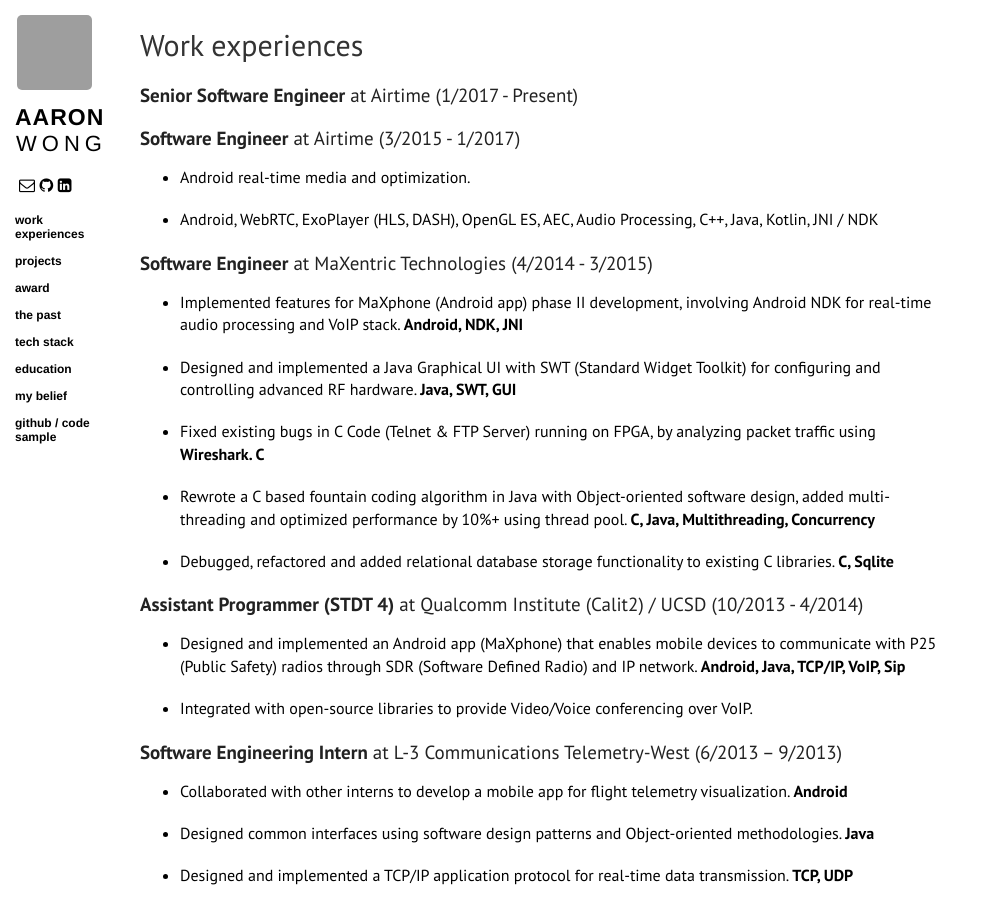
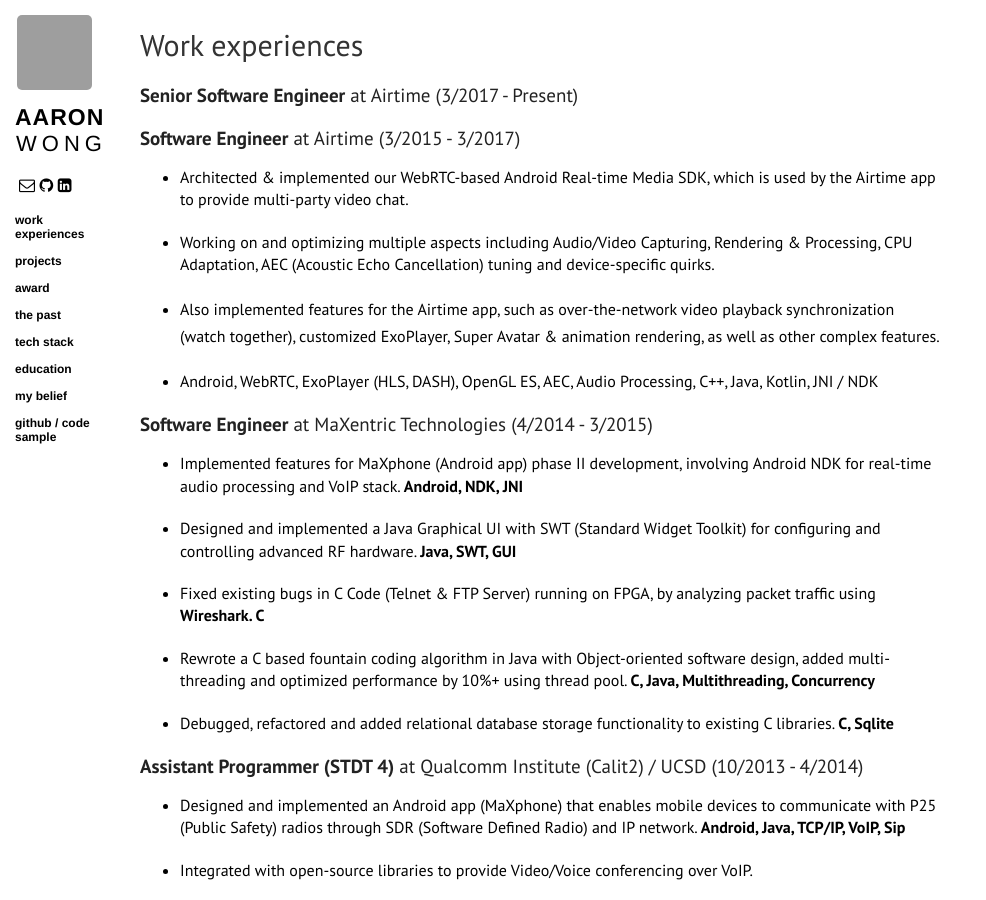
Before and after one commit to aaron112/aaron112.github.io, a Jekyll site: the page built from index.md, in a window 1280 px wide and 900 px high. Shown: the whole window, without its empty margins (0-986 px from the left). Built offline with Jekyll 4.4.1, drawn with Linux system fonts in a browser that asks for light colours; nearby versions of some CDN libraries; grey boxes are pictures that could not be loaded.

Commit message:
Update index.md

```diff
--- a/index.md
+++ b/index.md
@@ -6,9 +6,12 @@ title: ""
 
 <a id="work-exp"></a>
 ## Work experiences
-### **Senior Software Engineer** at Airtime (1/2017 - Present)
-### **Software Engineer** at Airtime (3/2015 - 1/2017)
-- Android real-time media and optimization.
+### **Senior Software Engineer** at Airtime (3/2017 - Present)
+### **Software Engineer** at Airtime (3/2015 - 3/2017)
+- Architected & implemented our WebRTC-based Android Real-time Media SDK, which is used by the Airtime app to provide multi-party video chat.
+- Working on and optimizing multiple aspects including Audio/Video Capturing, Rendering & Processing, CPU Adaptation, AEC (Acoustic Echo Cancellation) tuning and device-specific quirks.
+- Also implemented features for the Airtime app, such as over-the-network video playback synchronization (watch together), customized ExoPlayer, Super Avatar & animation rendering, as well as other complex features.
+
 - Android, WebRTC, ExoPlayer (HLS, DASH), OpenGL ES, AEC, Audio Processing, C++, Java, Kotlin, JNI / NDK
 
 ### **Software Engineer** at MaXentric Technologies (4/2014 - 3/2015)
```
